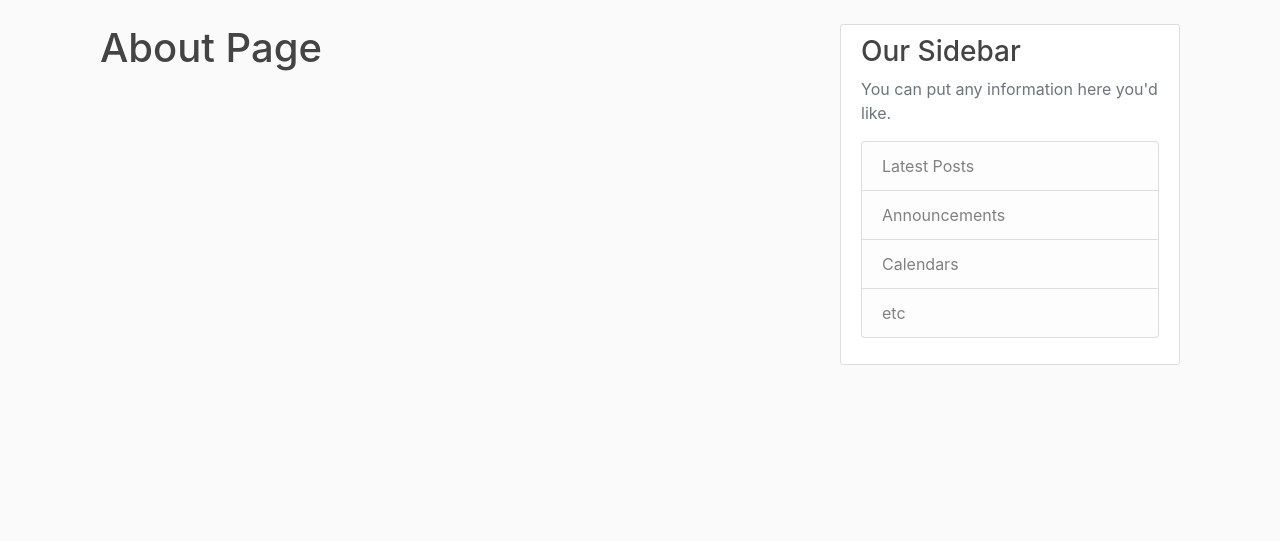
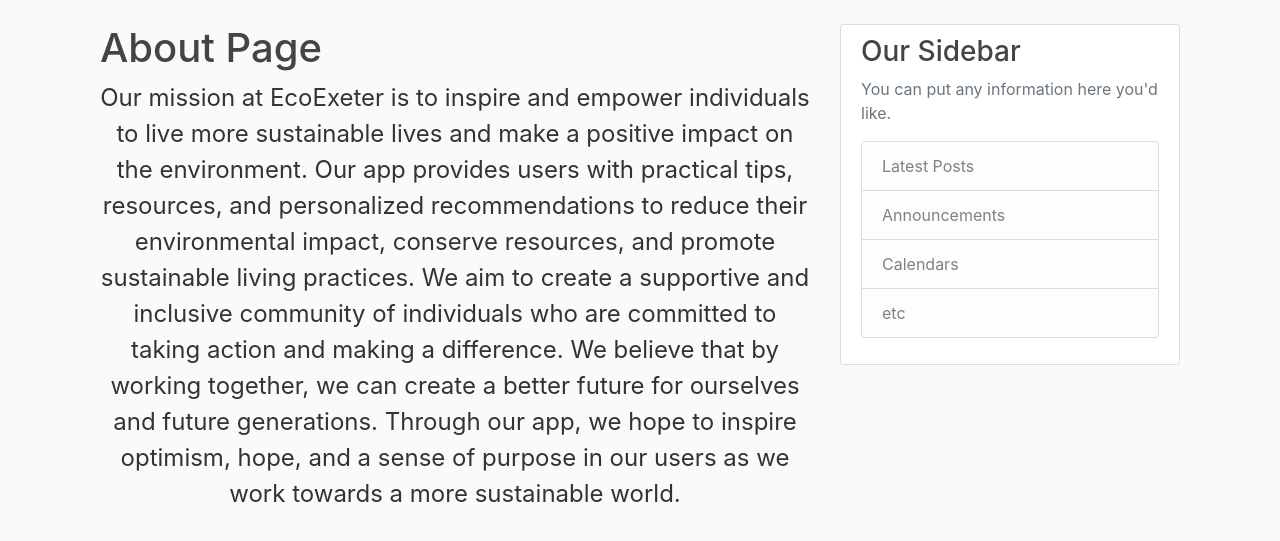
Before and after one commit to prinal07/GroupDjangoProject, a Django app: page /about/ in a window 1280 px wide. Shown: the part 56-597 px from the top of the page. Run offline with Django 4.2, Linux system fonts and the light colour scheme; some libraries are stand-ins or nearby versions.

Commit message:
About page improved

```diff
--- /dev/null
+++ b/sitePage/static/sitePage/about.css
@@ -0,0 +1,22 @@
+/* Center the content */
+#about-content {
+  display: flex;
+  flex-direction: column;
+  align-items: center;
+  justify-content: center;
+  height: 100%;
+}
+
+/* Style the header */
+#about-page-title {
+  font-size: 2.5rem;
+  margin-bottom: 2rem;
+}
+
+/* Style the mission statement */
+.mission-statement {
+  font-size: 1.5rem;
+  line-height: 1.5;
+  text-align: center;
+  margin-bottom: 3rem;
+}
--- a/sitePage/templates/sitePage/about.html
+++ b/sitePage/templates/sitePage/about.html
@@ -1,5 +1,22 @@
 
 {% extends "sitePage/base.html" %}
 {% block content %}
-<h1>About Page</h1>
+    <div class="about-content">
+        <h1 class='about-page-title'>About Page</h1>
+        <p class="mission-statement">
+            Our mission at EcoExeter is to inspire and empower individuals to live more sustainable lives and make a
+            positive impact on the environment.
+
+            Our app provides users with practical tips, resources, and personalized recommendations to reduce their
+            environmental impact, conserve resources, and promote sustainable living practices.
+
+            We aim to create a supportive and inclusive community of individuals who are committed to taking action and
+            making a difference.
+
+            We believe that by working together, we can create a better future for ourselves and future generations.
+
+            Through our app, we hope to inspire optimism, hope, and a sense of purpose in our users as we work towards a
+            more sustainable world.
+        </p>
+    </div>
 {% endblock content %}
--- a/sitePage/templates/sitePage/base.html
+++ b/sitePage/templates/sitePage/base.html
@@ -3,21 +3,23 @@
 <html lang="en">
 <head>
 
-<!doctype html>
+    <!doctype html>
 
     <!-- Required meta tags -->
     <meta charset="utf-8">
     <meta name="viewport" content="width=device-width, initial-scale=1, shrink-to-fit=no">
 
     <!-- Bootstrap CSS -->
-    <link rel="stylesheet" href="https://cdn.jsdelivr.net/npm/bootstrap@4.0.0/dist/css/bootstrap.min.css" integrity="sha384-Gn5384xqQ1aoWXA+058RXPxPg6fy4IWvTNh0E263XmFcJlSAwiGgFAW/dAiS6JXm" crossorigin="anonymous">
+    <link rel="stylesheet" href="https://cdn.jsdelivr.net/npm/bootstrap@4.0.0/dist/css/bootstrap.min.css"
+          integrity="sha384-Gn5384xqQ1aoWXA+058RXPxPg6fy4IWvTNh0E263XmFcJlSAwiGgFAW/dAiS6JXm" crossorigin="anonymous">
     <link rel="stylesheet" type="text/css" href="{% static 'sitePage/main.css' %}">
+    <link rel="stylesheet" type="text/css" href="{% static 'sitePage/about.css' %}">
 
     <meta charset="UTF-8">
     {% if title %}
-    <title> EcoExeter - {{title}}</title>
+        <title> EcoExeter - {{ title }}</title>
     {% else %}
-    <title>EcoExeter</title>
+        <title>EcoExeter</title>
     {% endif %}
 </head>
 <body>
```
